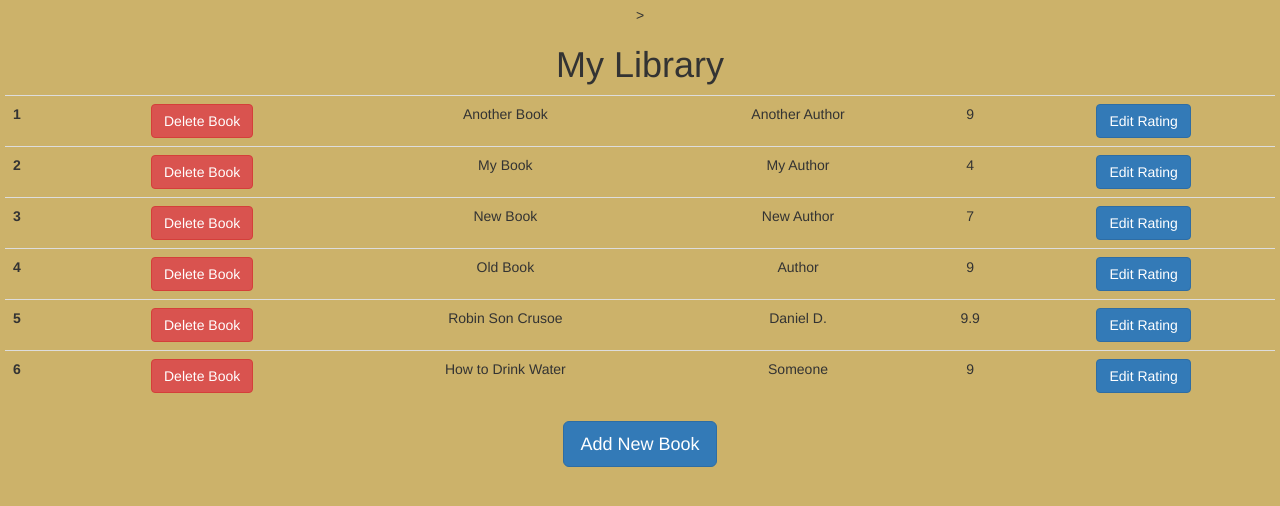
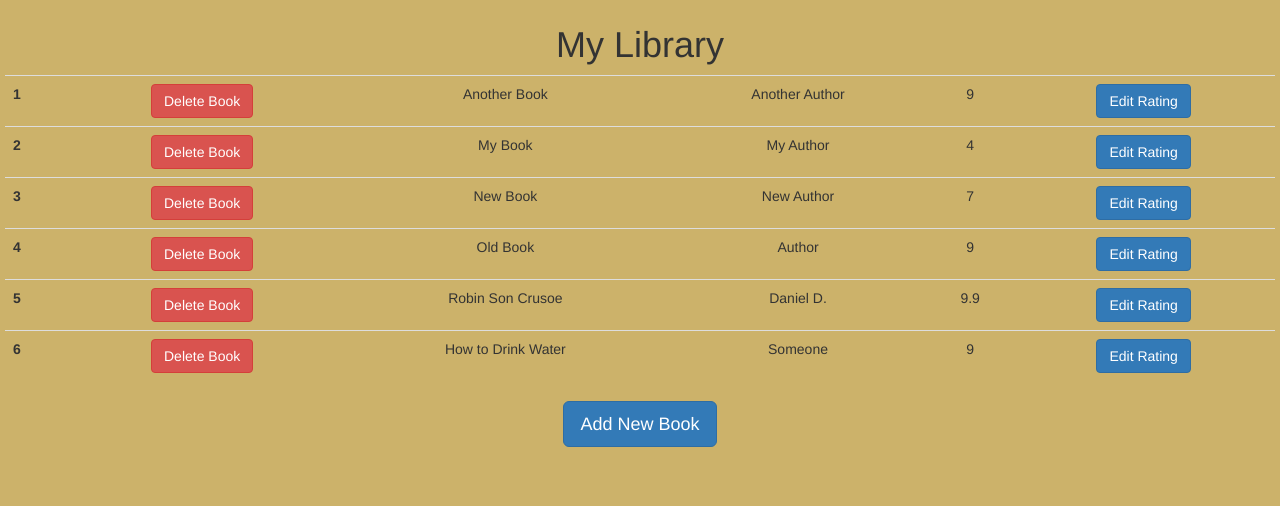
Before and after one commit to Fiann-Meharena-Kidane/library, a Flask app: page /books in a window 1280 px wide. Shown: the top 506 px of the page. Run offline with Flask 2, Linux system fonts and the light colour scheme; data comes from the database, SQL or seed files in the repository; some libraries are stand-ins or nearby versions.

Commit message:
fixed an issue on index

```diff
--- a/templates/index.html
+++ b/templates/index.html
@@ -1,4 +1,3 @@
-
 {% extends "bootstrap/base.html" %}
 <!--applies bootstrap codes,-->
 
@@ -9,7 +8,7 @@
         <head>
             <meta charset="UTF-8">
             <title>Library</title>
-            <link rel="icon" type="image/x-icon" href="/images/favicon.ico">>
+            <link rel="icon" type="image/x-icon" href="/images/favicon.ico">
 
         </head>
         <body style="text-align:center; padding:5px; background-color:#ccb26a;">
```
